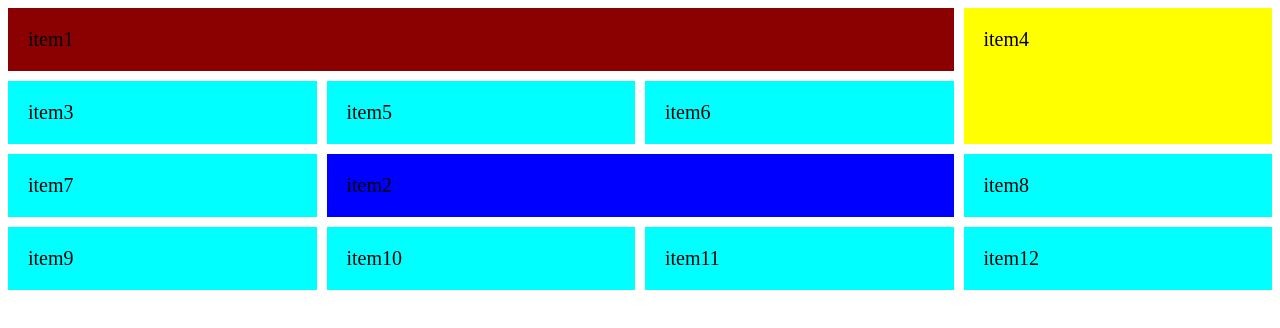
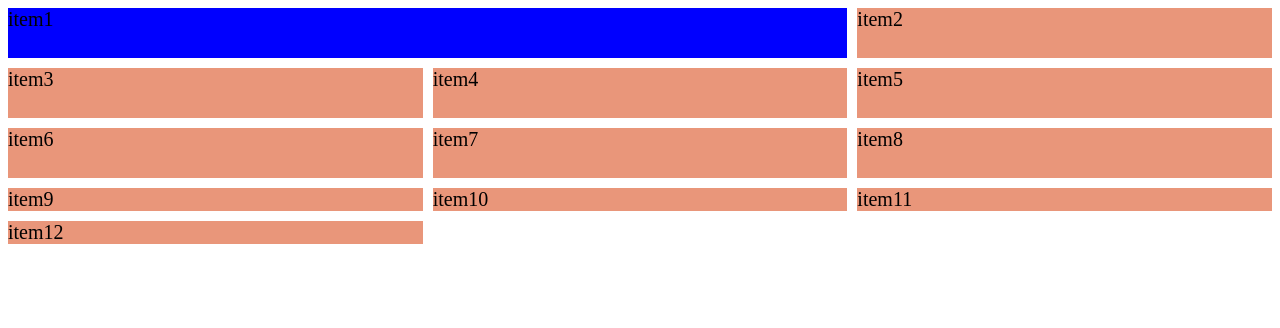
Before and after one commit to To-Ko5/grid-layouts, a website: page three.html in a window 1280 px wide. Drawn offline with nearby package versions, Linux system fonts and the light colour scheme; files that its build step writes are made by us from their sources.

Commit message:
naming grid lines

```diff
--- a/src/scss/style_three.scss
+++ b/src/scss/style_three.scss
@@ -1,48 +1,65 @@
+// .container {
+//   display: grid;
+//   grid-template-columns: repeat(4, 1fr);
+//   grid-template-areas:
+//     "a a a b"
+//     "c c c b"
+//     ". footer footer .";
+//   grid-gap: 10px;
+//   @media (max-width: 500px) {
+//     grid-template-areas:
+//       "a a a b"
+//       "c c c b"
+//       "footer footer footer footer";
+//   }
+// }
+
+// .item {
+//   background-color: cyan;
+//   padding: 20px;
+//   font-size: 20px;
+// }
+
+// .item-1 {
+//   background-color: darkred;
+//   // grid lineで幅を変更できる
+//   // grid-column-start: 2;
+//   // grid-column-end: 5;
+//   // grid-row-start: 2;
+//   // grid-row-end: 3;
+
+//   // ショートハンド
+//   // grid-column: 2 / -3;
+//   // grid-row: -2 / 5;
+//   // grid-column: span 2;
+//   // grid-row: 2 / span 3;
+//   // grid-area: 1 / 2 / 3 / 4;
+//   grid-area: a;
+// }
+
+// .item-2 {
+//   background-color: blue;
+//   grid-area: footer;
+// }
+
+// .item-4 {
+//   background-color: yellow;
+//   grid-area: b;
+// }
+
 .container {
   display: grid;
-  grid-template-columns: repeat(4, 1fr);
-  grid-template-areas:
-    "a a a b"
-    "c c c b"
-    ". footer footer .";
+  grid-template-columns: [col-1]1fr [col-2]1fr [col-3] 1fr[col-4];
+  grid-template-rows: 50px 50px 50px;
   grid-gap: 10px;
-  @media (max-width: 500px) {
-    grid-template-areas:
-      "a a a b"
-      "c c c b"
-      "footer footer footer footer";
-  }
 }
 
 .item {
-  background-color: cyan;
-  padding: 20px;
+  background-color: darksalmon;
   font-size: 20px;
 }
 
 .item-1 {
-  background-color: darkred;
-  // grid lineで幅を変更できる
-  // grid-column-start: 2;
-  // grid-column-end: 5;
-  // grid-row-start: 2;
-  // grid-row-end: 3;
-
-  // ショートハンド
-  // grid-column: 2 / -3;
-  // grid-row: -2 / 5;
-  // grid-column: span 2;
-  // grid-row: 2 / span 3;
-  // grid-area: 1 / 2 / 3 / 4;
-  grid-area: a;
+  background-color: blue;
+  grid-column: col-1 / col-3;
 }
-
-.item-2 {
-  background-color: blue;
-  grid-area: footer;
-}
-
-.item-4 {
-  background-color: yellow;
-  grid-area: b;
-}
```
